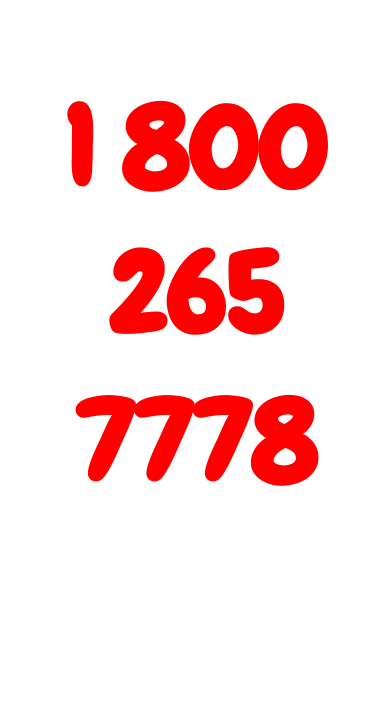
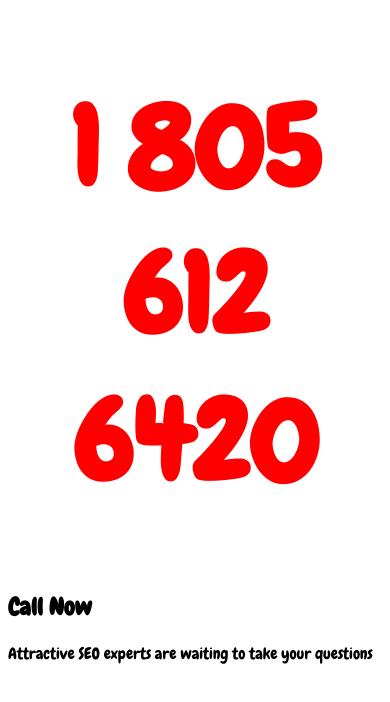
Before and after one commit to xzela/seo-hotline-club, a plain HTML site: page index.html in a window 390 px wide. Drawn offline with Linux system fonts and the light colour scheme.

Commit message:
adding phone number

```diff
--- a/index.html
+++ b/index.html
@@ -32,9 +32,16 @@
 				animation: pulse 5s infinite;
 				color: red;
 			}
+			h2 {
+
+			}
 		</style>
 	</head>
 	<body>
-		<h1>1 800 265 7778</h1>
+		<h1>1 805 612 6420 </h1>
+		<div>
+		<h2>Call Now</h2>
+		<p>Attractive SEO experts are waiting to take your questions</p>
+		</div>
 	</body>
 </html>
```
